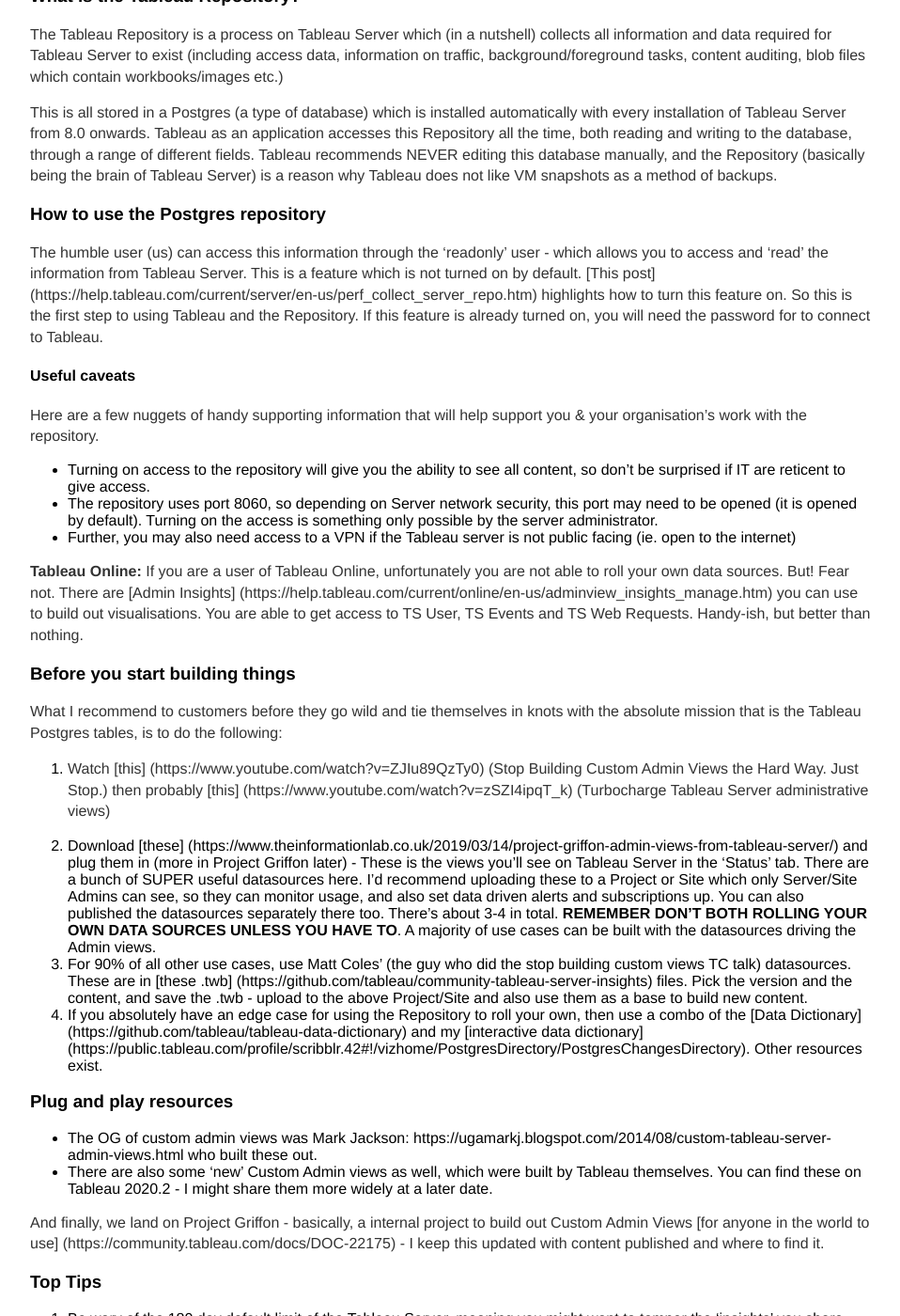
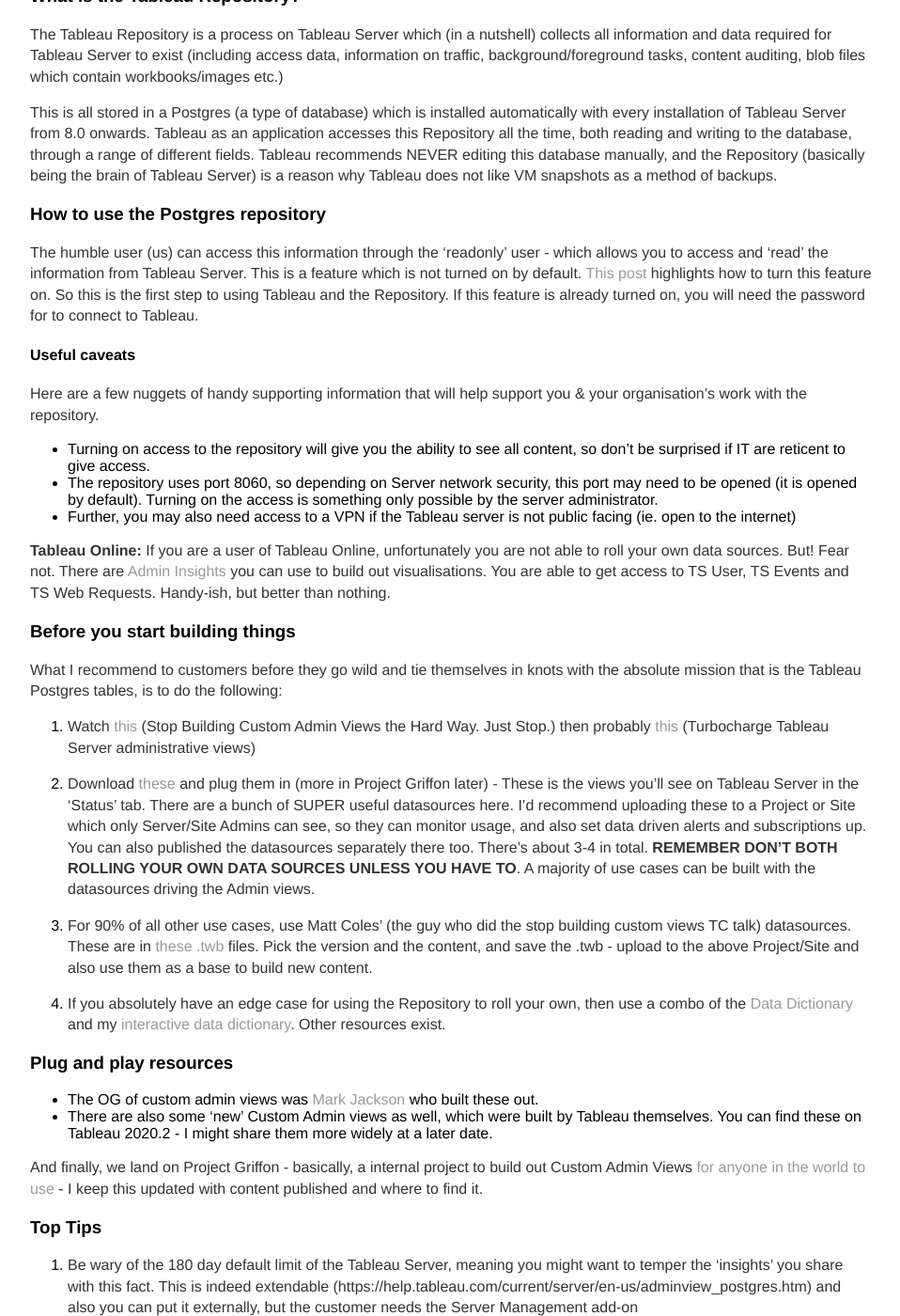
Before and after one commit to scribblr42/scribbles.github.io, a Jekyll site: the page built from _posts/2020-06-12-pg-intro-to-postgres.md, in a window 1280 px wide and 1400 px high, scrolled down 516 px. Shown: the whole window at 94% size, without its empty margins (160-1118 px from the left). Built offline with Jekyll 4.4.1, drawn with Linux system fonts in a browser that asks for light colours; some of the changed text lies outside the part shown.

Commit message:
Update 2020-06-12-pg-intro-to-postgres.md

```diff
--- a/_posts/2020-06-12-pg-intro-to-postgres.md
+++ b/_posts/2020-06-12-pg-intro-to-postgres.md
@@ -13,9 +13,10 @@
 
 This is all stored in a Postgres (a type of database) which is installed automatically with every installation of Tableau Server from 8.0 onwards. Tableau as an application accesses this Repository all the time, both reading and writing to the database, through a range of different fields. Tableau recommends NEVER editing this database manually, and the Repository (basically being the brain of Tableau Server) is a reason why Tableau does not like VM snapshots as a method of backups.
 
+
 ### How to use the Postgres repository
 
-The humble user (us) can access this information through the 'readonly' user - which allows you to access and 'read' the information from Tableau Server. This is a feature which is not turned on by default. [This post] (https://help.tableau.com/current/server/en-us/perf_collect_server_repo.htm) highlights how to turn this feature on. So this is the first step to using Tableau and the Repository. If this feature is already turned on, you will need the password for to connect to Tableau.
+The humble user (us) can access this information through the 'readonly' user - which allows you to access and 'read' the information from Tableau Server. This is a feature which is not turned on by default. [This post](https://help.tableau.com/current/server/en-us/perf_collect_server_repo.htm) highlights how to turn this feature on. So this is the first step to using Tableau and the Repository. If this feature is already turned on, you will need the password for to connect to Tableau.
 
 #### Useful caveats
 Here are a few nuggets of handy supporting information that will help support you & your organisation's work with the repository.
@@ -25,34 +26,44 @@
 
 **Tableau Online:**
 If you are a user of Tableau Online, unfortunately you are not able to roll your own data sources. But! Fear not.
-There are [Admin Insights] (https://help.tableau.com/current/online/en-us/adminview_insights_manage.htm) you can use to build out visualisations. You are able to get access to TS User, TS Events and TS Web Requests. Handy-ish, but better than nothing.
+There are [Admin Insights](https://help.tableau.com/current/online/en-us/adminview_insights_manage.htm) you can use to build out visualisations. You are able to get access to TS User, TS Events and TS Web Requests. Handy-ish, but better than nothing.
 
 
 ### Before you start building things
 
 What I recommend to customers before they go wild and tie themselves in knots with the absolute mission that is the Tableau Postgres tables, is to do the following:
 
-1. Watch [this] (https://www.youtube.com/watch?v=ZJIu89QzTy0) (Stop Building Custom Admin Views the Hard Way. Just Stop.) then probably [this] (https://www.youtube.com/watch?v=zSZI4ipqT_k) (Turbocharge Tableau Server administrative views)
+1. Watch [this](https://www.youtube.com/watch?v=ZJIu89QzTy0) (Stop Building Custom Admin Views the Hard Way. Just Stop.) then probably [this](https://www.youtube.com/watch?v=zSZI4ipqT_k) (Turbocharge Tableau Server administrative views)
 
-2. Download [these] (https://www.theinformationlab.co.uk/2019/03/14/project-griffon-admin-views-from-tableau-server/) and plug them in (more in Project Griffon later) - These is the views you'll see on Tableau Server in the 'Status' tab. There are a bunch of SUPER useful datasources here. I'd recommend uploading these to a Project or Site which only Server/Site Admins can see, so they can monitor usage, and also set data driven alerts and subscriptions up. You can also published the datasources separately there too. There's about 3-4 in total. **REMEMBER DON'T BOTH ROLLING YOUR OWN DATA SOURCES UNLESS YOU HAVE TO**. A majority of use cases can be built with the datasources driving the Admin views.
-3. For 90% of all other use cases, use Matt Coles' (the guy who did the stop building custom views TC talk) datasources. These are in [these .twb] (https://github.com/tableau/community-tableau-server-insights) files. Pick the version and the content, and save the .twb - upload to the above Project/Site and also use them as a base to build new content.
-4. If you absolutely have an edge case for using the Repository to roll your own, then use a combo of the [Data Dictionary] (https://github.com/tableau/tableau-data-dictionary) and my [interactive data dictionary] (https://public.tableau.com/profile/scribblr.42#!/vizhome/PostgresDirectory/PostgresChangesDirectory). Other resources exist.
+2. Download [these](https://www.theinformationlab.co.uk/2019/03/14/project-griffon-admin-views-from-tableau-server/) and plug them in (more in Project Griffon later) - These is the views you'll see on Tableau Server in the 'Status' tab. There are a bunch of SUPER useful datasources here. I'd recommend uploading these to a Project or Site which only Server/Site Admins can see, so they can monitor usage, and also set data driven alerts and subscriptions up. You can also published the datasources separately there too. There's about 3-4 in total. **REMEMBER DON'T BOTH ROLLING YOUR OWN DATA SOURCES UNLESS YOU HAVE TO**. A majority of use cases can be built with the datasources driving the Admin views.
+
+3. For 90% of all other use cases, use Matt Coles' (the guy who did the stop building custom views TC talk) datasources. These are in [these .twb](https://github.com/tableau/community-tableau-server-insights) files. Pick the version and the content, and save the .twb - upload to the above Project/Site and also use them as a base to build new content.
+
+4. If you absolutely have an edge case for using the Repository to roll your own, then use a combo of the [Data Dictionary](https://github.com/tableau/tableau-data-dictionary) and my [interactive data dictionary](https://public.tableau.com/profile/scribblr.42#!/vizhome/PostgresDirectory/PostgresChangesDirectory). Other resources exist.
+
 
 ### Plug and play resources
 
-- The OG of custom admin views was Mark Jackson: https://ugamarkj.blogspot.com/2014/08/custom-tableau-server-admin-views.html who built these out.
+- The OG of custom admin views was [Mark Jackson](https://ugamarkj.blogspot.com/2014/08/custom-tableau-server-admin-views.html) who built these out.
 - There are also some 'new' Custom Admin views as well, which were built by Tableau themselves. You can find these on Tableau 2020.2 - I might share them more widely at a later date.
 
-And finally, we land on Project Griffon - basically, a internal project to build out Custom Admin Views [for anyone in the world to use] (https://community.tableau.com/docs/DOC-22175) - I keep this updated with content published and where to find it.
+And finally, we land on Project Griffon - basically, a internal project to build out Custom Admin Views [for anyone in the world to use](https://community.tableau.com/docs/DOC-22175) - I keep this updated with content published and where to find it.
+
 
 ### Top Tips
 
 1. Be wary of the 180 day default limit of the Tableau Server, meaning you might want to temper the 'insights' you share with this fact. This is indeed extendable (https://help.tableau.com/current/server/en-us/adminview_postgres.htm) and also you can put it externally, but the customer needs the Server Management add-on (https://help.tableau.com/current/server/en-us/server_external_repo.htm)
+
 2. The "hist_" tables are the ones limited by the 180 day limit. The rest allow history. It's also worth noting that if 'tsm maintenance cleanup' is run, the https (web requests) table is purged to only keep 7 days of history.
-3. [This post] (https://help.tableau.com/current/server/en-us/adminview_postgres.htm) from the Tableau Help also has some good tidbits and starting points
+
+3. [This post](https://help.tableau.com/current/server/en-us/adminview_postgres.htm) from the Tableau Help also has some good tidbits and starting points
+
 4. There are a bunch of undocumented yet really useful tables in the Postgres. You can get field/pill information, calculated field etc and all sorts from it. Worth having a rummage.
+
 5. Use the 'preview' button to quickly look into a table before joining (if you do end up rolling your own)
+
 6. Custom SQL may be needed, but as mentioned before, stand on the shoulder of giants/don't try to reinvent the wheel. Or just like, avoid Custom SQL.
+
 
 Share what you build with the community. It's how we all learn, and all move forward.
 
```
